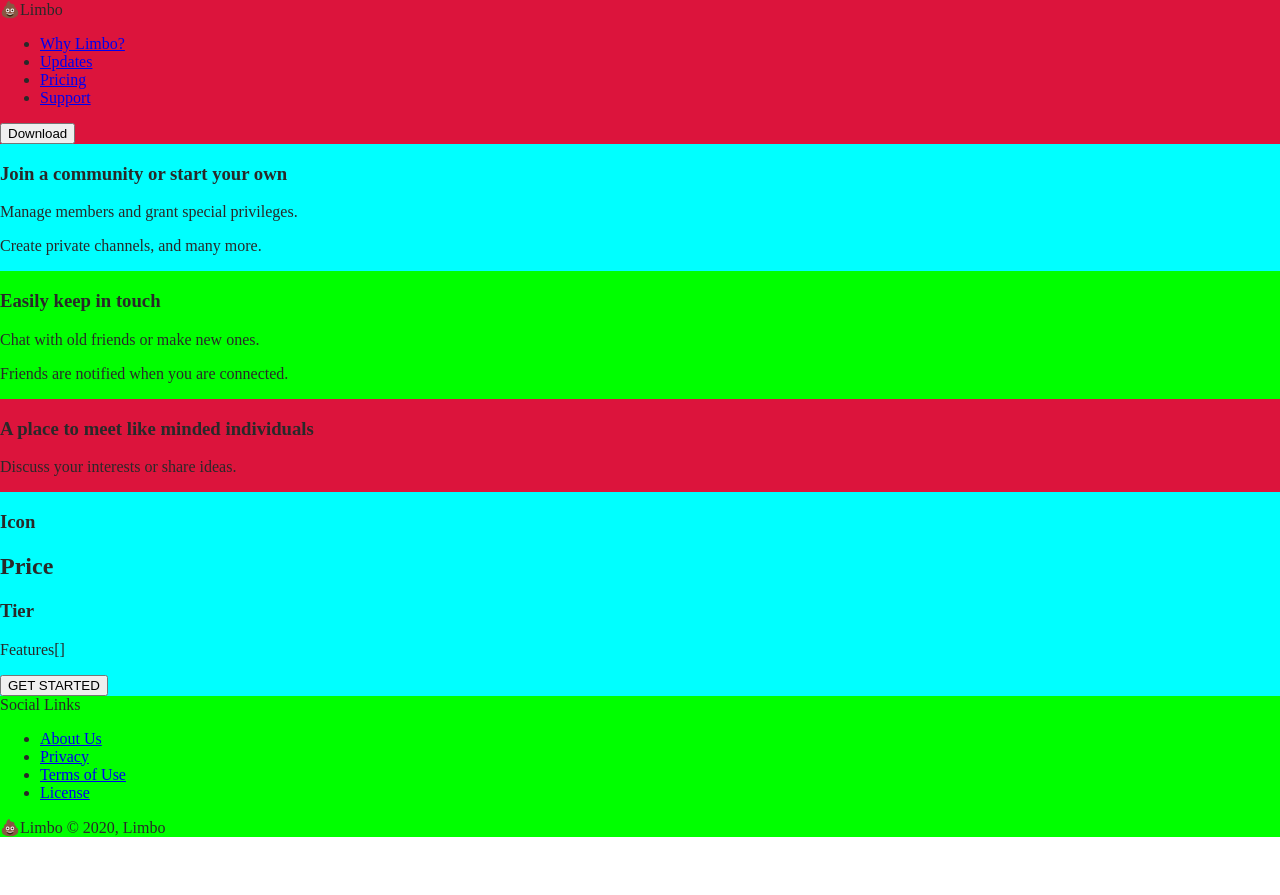
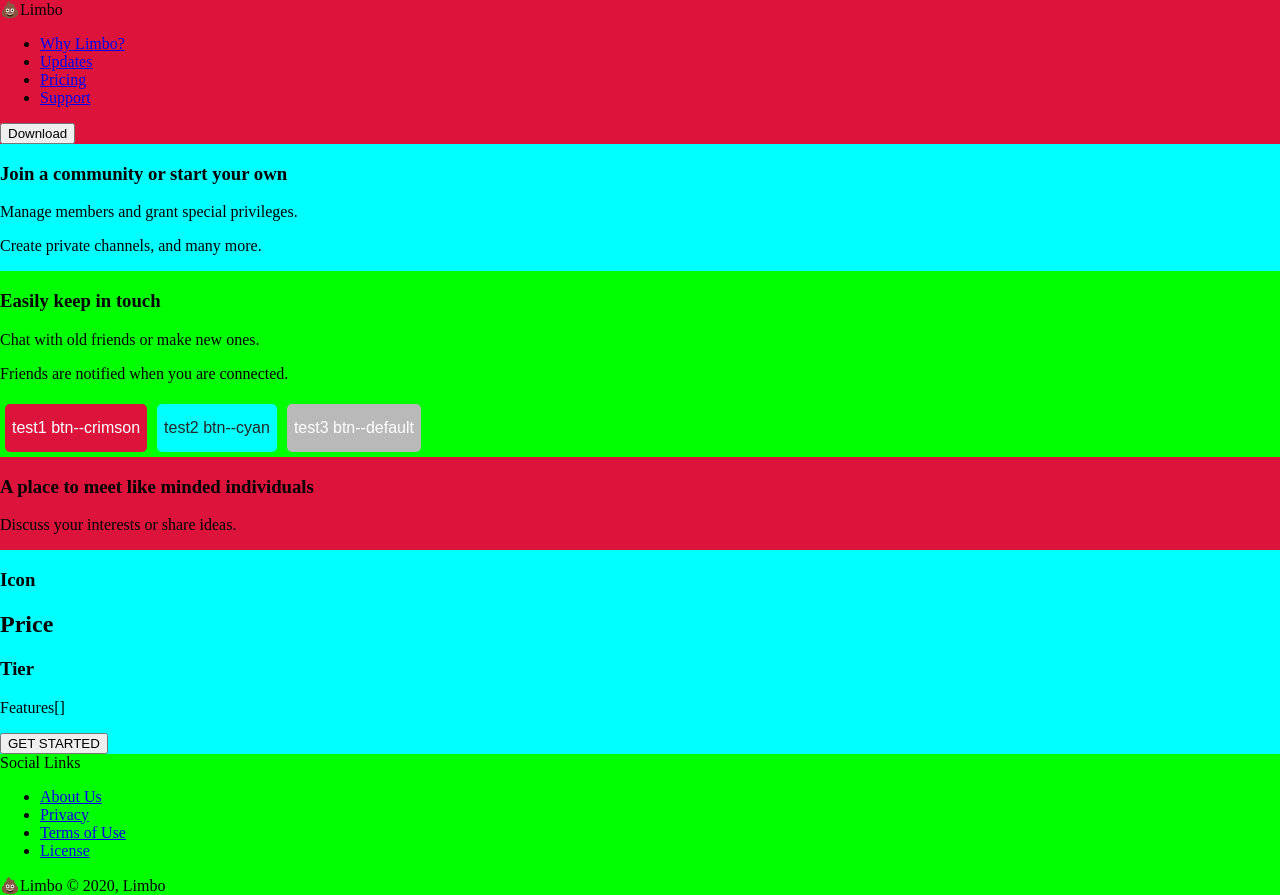
Before and after one commit to johnpagtama/limbo, an Angular app in the folder limbo/: page / in a window 1280 px wide. Before the commit the page ends 837 px from the top, so only its background shows below. Built offline with nearby package versions, Linux system fonts and the light colour scheme.

Commit message:
Reusable button component prototype

```diff
--- a/limbo/src/app/app.module.ts
+++ b/limbo/src/app/app.module.ts
@@ -10,6 +10,7 @@ import { MessageComponent } from './components/shared/message/message.component'
 import { HomeComponent } from './components/home/home.component';
 import { MainHeaderComponent } from './components/shared/main-header/main-header.component';
 import { MainFooterComponent } from './components/shared/main-footer/main-footer.component';
+import { ButtonComponent } from './components/shared/button/button.component';
 
 @NgModule({
   declarations: [
@@ -20,7 +21,8 @@ import { MainFooterComponent } from './components/shared/main-footer/main-footer
     MessageComponent,
     HomeComponent,
     MainHeaderComponent,
-    MainFooterComponent
+    MainFooterComponent,
+    ButtonComponent
   ],
   imports: [
     BrowserModule,
--- a/limbo/src/app/components/home/home.component.html
+++ b/limbo/src/app/components/home/home.component.html
@@ -35,6 +35,11 @@
                 <h1>Easily keep in touch</h1>
                 <p>Chat with old friends or make new ones.</p>
                 <p>Friends are notified when you are connected.</p>
+
+
+                <app-button text="test1" classes="btn--crimson"></app-button>
+                <app-button text="test2" classes="btn--cyan"></app-button>
+                <app-button text="test3" classes="btn--default"></app-button>
             </header>
         </section>
         <section class="layout-home__feature-3">
--- a/limbo/src/app/components/home/home.component.scss
+++ b/limbo/src/app/components/home/home.component.scss
@@ -7,7 +7,6 @@ $bg-lime: lime;
 @include block(layout-home, (display: grid,
                              height: 100vh,
                              margin: 0 auto,
-                             color: #292929,
                              grid-template-rows: 0.2fr 1fr 1fr 1fr 1fr,
                              grid-template-areas: "layout-home__header"
                                                   "layout-home__feature-1"
--- /dev/null
+++ b/limbo/src/app/components/shared/button/button.component.html
@@ -0,0 +1,3 @@
+<!-- <div *ngFor="let class of classes"> -->
+    <button [ngClass]="classes">{{text}} {{classes}}</button>
+<!-- </div> -->
--- /dev/null
+++ b/limbo/src/app/components/shared/button/button.component.scss
@@ -0,0 +1,44 @@
+%btn {
+    display: inline-block;
+    margin: 5px;
+    height: 3rem;
+    border-radius: 5px;
+    border: 1px solid transparent;
+    font-family: Arial, Helvetica, sans-serif;
+    font-size: 1rem;
+    text-align: center;
+
+    &:hover {
+        cursor: pointer;
+    }
+}
+
+.btn--default {
+    @extend %btn;
+    background-color: #b9b9b9;
+    color: #fff;
+
+    &:hover {
+        background-color: #808080;
+    }
+}
+
+.btn--crimson {
+    @extend %btn;
+    background-color: crimson;
+    color: #fff;
+
+    &:hover {
+        background-color: #af1534;
+    }
+}
+
+.btn--cyan {
+    @extend %btn;
+    background-color: cyan;
+    color: #252525;
+
+    &:hover {
+        background-color: #00cece;
+    }
+}
--- /dev/null
+++ b/limbo/src/app/components/shared/button/button.component.ts
@@ -0,0 +1,17 @@
+import { Component, OnInit, Input } from '@angular/core';
+
+@Component({
+  selector: 'app-button',
+  templateUrl: './button.component.html',
+  styleUrls: ['./button.component.scss']
+})
+export class ButtonComponent implements OnInit {
+  @Input() text: string;
+  @Input() classes: string;
+
+  constructor() { }
+
+  ngOnInit(): void {
+  }
+
+}
```
Also changed, not shown: 1 other file (tests, documents, lock files or other folders).
